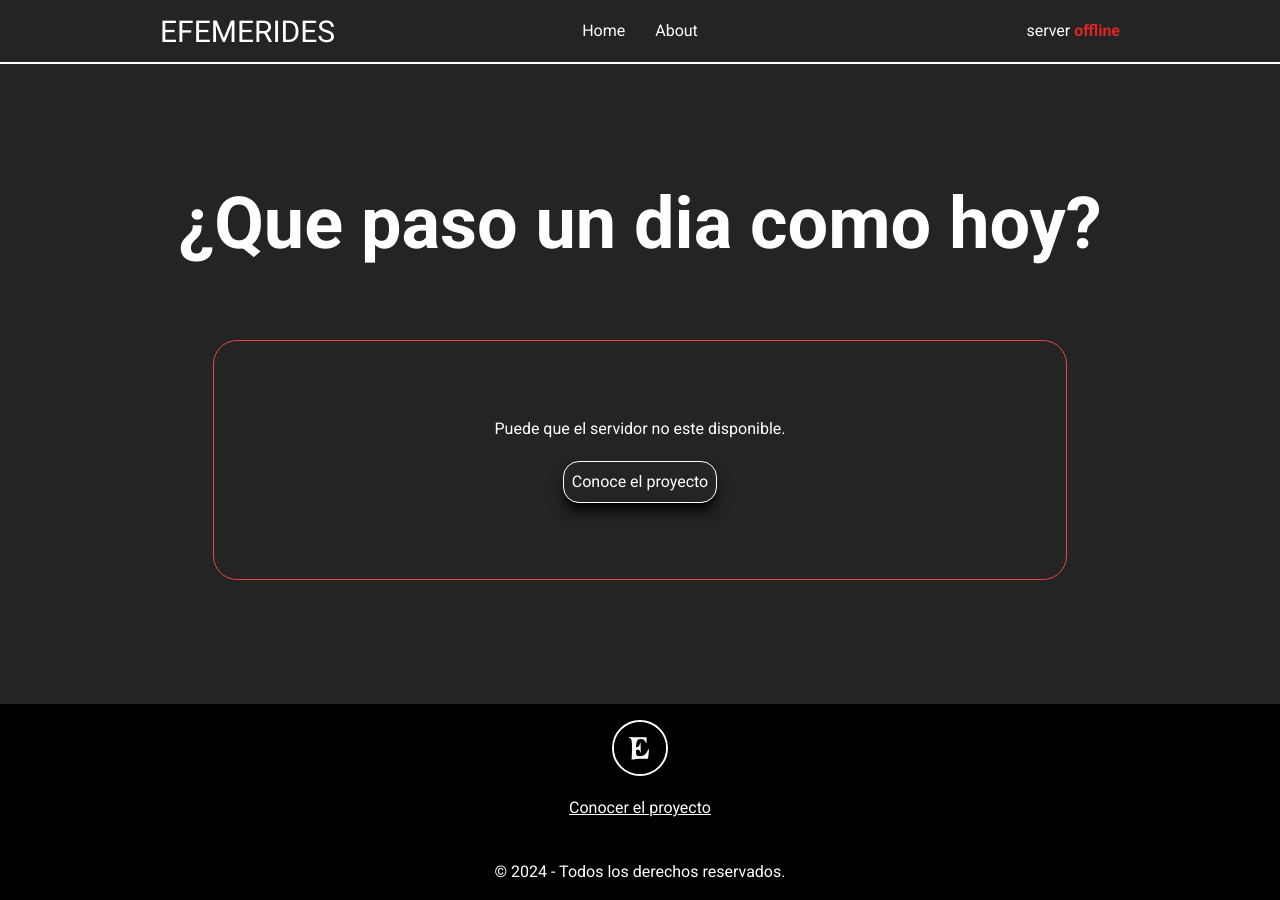
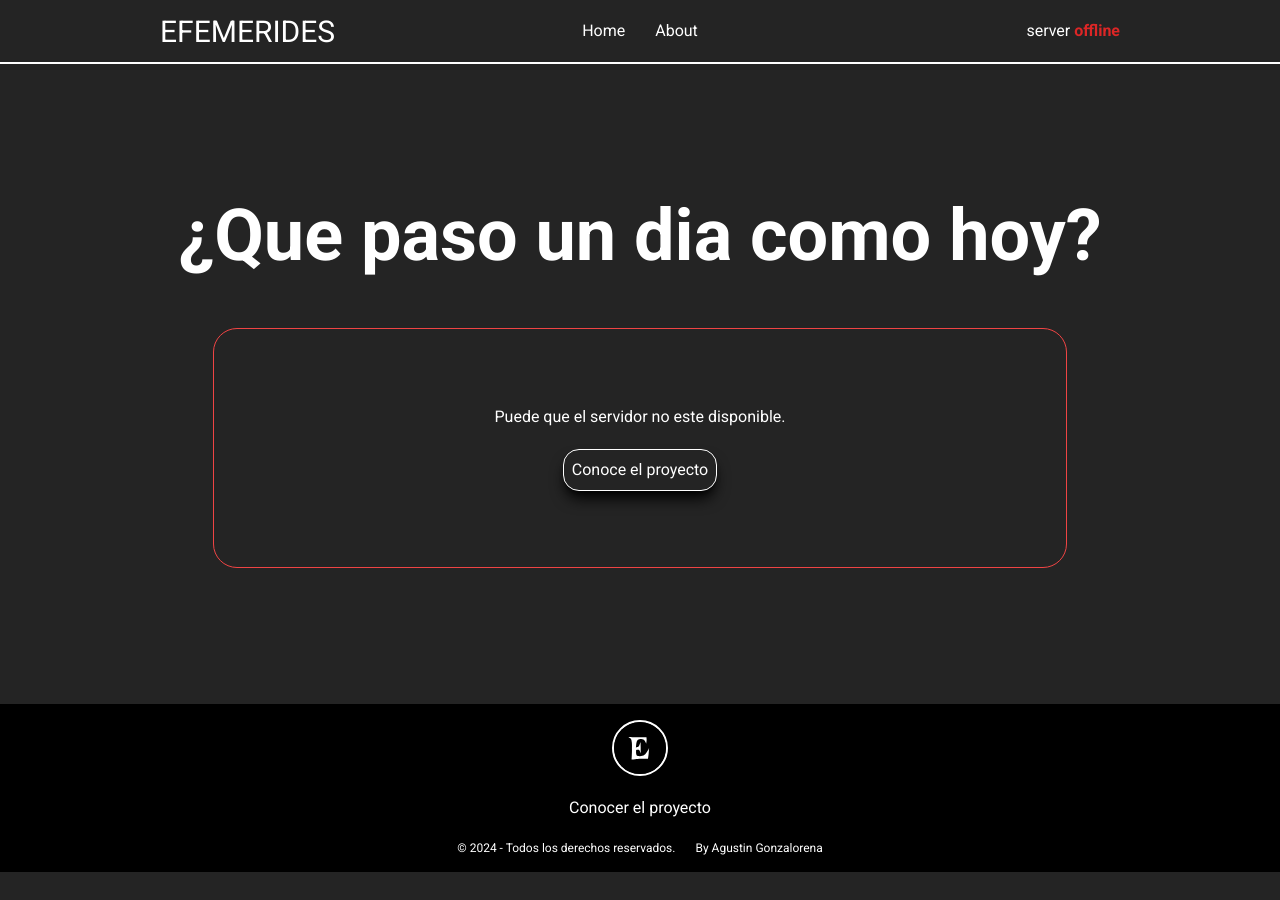
Before and after one commit to Agustin-Gonzalorena/efemerides-front, a React (Vite) app: page / in a window 1280 px wide. After the commit the page ends 872 px from the top, so only its background shows below. Built offline with nearby package versions, Linux system fonts and the light colour scheme; no server answers.

Commit message:
Actualizar componentes Footer y Home, y corregir error en ApiContextProvider

```diff
--- a/src/components/Footer/Footer.jsx
+++ b/src/components/Footer/Footer.jsx
@@ -17,12 +17,22 @@ const Footer = () => {
           className="h-14 border-white border-2 rounded-full"
         />
       </a>
-      <Link to="/about" className="text-white underline">
+      <Link to="/about" className="text-white hover:underline transition-all ">
         <p>Conocer el proyecto</p>
       </Link>
-      <p className="text-white text-center pt-5">
-        © {date} - Todos los derechos reservados.
-      </p>
+      <div className="flex items-center gap-2 md:gap-5 flex-col md:flex-row text-xs">
+        <p className="text-white text-center">
+          © {date} - Todos los derechos reservados.
+        </p>
+        <a
+          href="https://github.com/Agustin-Gonzalorena"
+          target="_blank"
+          rel="noopener noreferrer"
+          className="active:scale-[0.9] hover:underline hover:text-white transition-all"
+        >
+          <p>By Agustin Gonzalorena</p>
+        </a>
+      </div>
     </div>
   );
 };
--- a/src/components/Home/Home.jsx
+++ b/src/components/Home/Home.jsx
@@ -11,7 +11,7 @@ const Home = () => {
   }, [statusSv]);
 
   return (
-    <div className="min-h-[calc(90vh-80px)] flex flex-col justify-center items-center gap-20 mt-10 mb-10 md:mt-0 md:mb-0">
+    <div className="min-h-[calc(90vh-80px)] flex flex-col justify-center items-center gap-14 md:pt-10 md:pb-10  mt-10 mb-10 md:mt-0 md:mb-0">
       <h1 className="md:text-7xl text-5xl text-center font-bold">
         ¿Que paso un dia como hoy?
       </h1>
--- a/src/context/apiEfemerides.jsx
+++ b/src/context/apiEfemerides.jsx
@@ -19,11 +19,12 @@ const options = {
 const ApiContextProvider = ({ children }) => {
   const [statusSv, setStatusSv] = useState(".");
   const [loading, setLoading] = useState(true);
-
+  useEffect(() => {
+    try {
       fetch(urlApi, options)
         .then((res) => res.json())
         .then((res) => {
-      setStatusSv(res.message);
+          setStatusSv(res.fact);
           setLoading(false);
         })
         .catch((err) => {
@@ -31,6 +32,11 @@ const ApiContextProvider = ({ children }) => {
           setLoading(false);
           console.log(err);
         });
+    } catch (error) {
+      console.error("Error en el fetch", error);
+      return;
+    }
+  }, []);
 
   return <api.Provider value={{ statusSv, loading }}>{children}</api.Provider>;
 };
```
Lines whose indentation alone changed are shown as unchanged.
